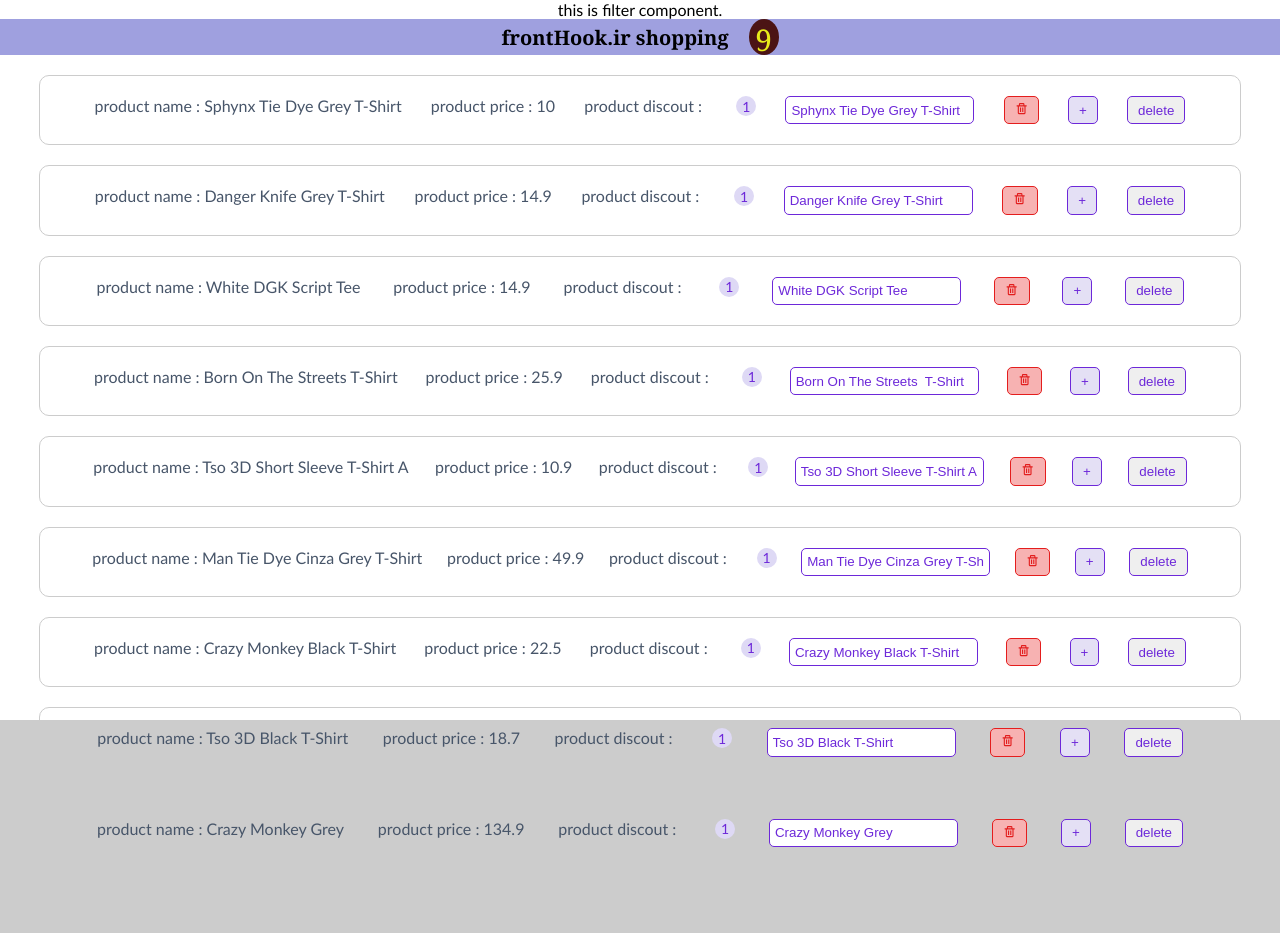
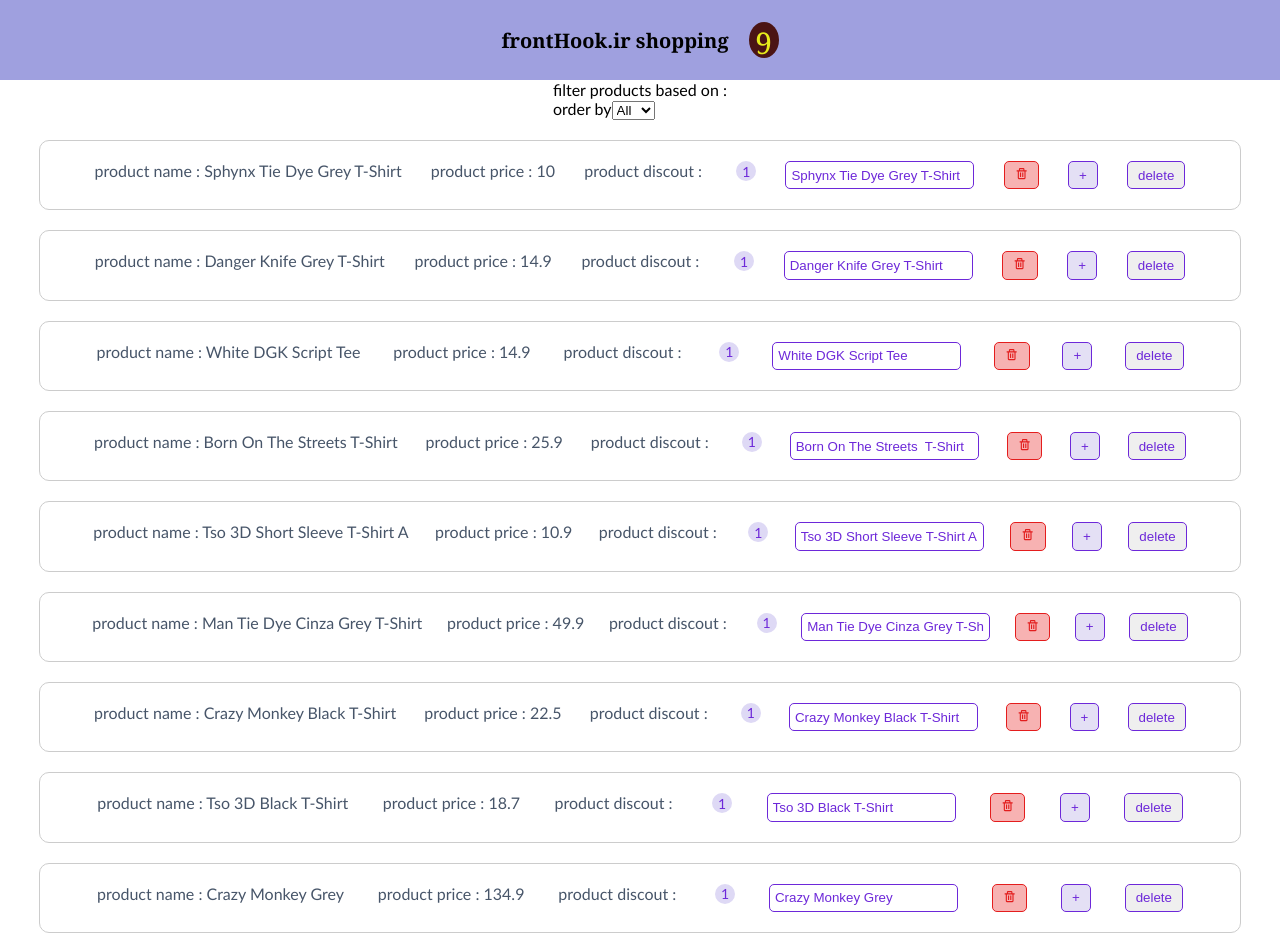
Before and after one commit to Ali-DoostAli/React-course, a React (Create React App) app: page / in a window 1280 px wide. Before the commit the page ends 868 px from the top, so only its background shows below. Built offline with nearby package versions, Linux system fonts and the light colour scheme.

Commit message:
Create drop down & action filters

```diff
--- a/src/App.css
+++ b/src/App.css
@@ -2,7 +2,7 @@
     display: flex;
     flex-direction: column;
     align-items: center;
-    height: 90vh;
+    min-height: 100vh;
     width: 100%;
     background-color: #fff;
 }
--- a/src/App.js
+++ b/src/App.js
@@ -9,8 +9,8 @@ const App = () => {
   return (
     <>
       <ProductProvider>
+        <NavBar />
         <Filter />
-        <NavBar />
         <ProductList />
       </ProductProvider>
     </>
--- a/src/components/Filter/Filter.jsx
+++ b/src/components/Filter/Filter.jsx
@@ -1,11 +1,31 @@
-const Filter
- = () => {
-    return (
-        <div>
-            this is filter component.
-        </div>
-     );
-}
+import { useState } from "react";
+import { useProductsActions } from "../Provider/ProductProvider";
 
-export default Filter
-;
+const Filter = () => {
+  const dispatch = useProductsActions();
+  const [value, setValue] = useState("");
+
+  const changeHandler = (e) => {
+    dispatch({ type: "filter", event: e });
+    setValue(e.target.value);
+  };
+  return (
+    <div>
+      <p>filter products based on :</p>
+      <div>
+        order by
+        <select onChange={changeHandler} value={value}>
+          <option value={""}>All</option>
+          <option value={"XS"}>XS</option>
+          <option value={"S"}>S</option>
+          <option value={"M"}>M</option>
+          <option value={"L"}>L</option>
+          <option value={"XL"}>XL</option>
+          <option value={"XXL"}>XXl</option>
+        </select>
+      </div>
+    </div>
+  );
+};
+
+export default Filter;
--- a/src/components/Product/Product.js
+++ b/src/components/Product/Product.js
@@ -1,4 +1,4 @@
-import React, { Component, useEffect } from "react";
+import React, { useEffect } from "react";
 import styles from "./product.module.css";
 import { BiTrash } from "react-icons/bi";
 
--- a/src/components/Provider/ProductProvider.jsx
+++ b/src/components/Provider/ProductProvider.jsx
@@ -1,5 +1,5 @@
 import React, { useContext, useReducer } from "react";
-import{productsData} from "../../db/products";
+import { productsData } from "../../db/products";
 
 const ProductContext = React.createContext();
 const ProductContextDispatcher = React.createContext();
@@ -8,12 +8,6 @@ export const useProducts = () => useContext(ProductContext);
 export const useProductsActions = () => {
   return useContext(ProductContextDispatcher);
 };
-
-// const initialState = [
-//   { title: "React.js", price: "99$", id: 1, quantity: 1 },
-//   { title: "Node.js", price: "89$", id: 2, quantity: 2 },
-//   { title: "JavaScript", price: "79$", id: 3, quantity: 3 },
-// ];
 
 const reducer = (state, action) => {
   switch (action.type) {
@@ -25,7 +19,6 @@ const reducer = (state, action) => {
       updatedProducts[index] = product;
       return updatedProducts;
     }
-
     case "decrement": {
       const index = state.findIndex((item) => item.id === action.id);
       const product = { ...state[index] };
@@ -51,6 +44,17 @@ const reducer = (state, action) => {
       updatedProducts[index] = product;
       return updatedProducts;
     }
+    case "filter": {
+      console.log(action.event.target.value);
+      if(action.event.target.value === ""){
+        return productsData
+      }else{
+        const updatedProducts = productsData.filter(
+          (p) => p.availableSizes.indexOf(action.event.target.value) >= 0
+        );
+        return updatedProducts;
+      }
+    }
 
     default:
       return state;
@@ -58,7 +62,7 @@ const reducer = (state, action) => {
 };
 
 const ProductProvider = ({ children }) => {
-  const [products, dispatch] = useReducer(reducer, productsData );
+  const [products, dispatch] = useReducer(reducer, productsData);
 
   return (
     <ProductContext.Provider value={products}>
```
